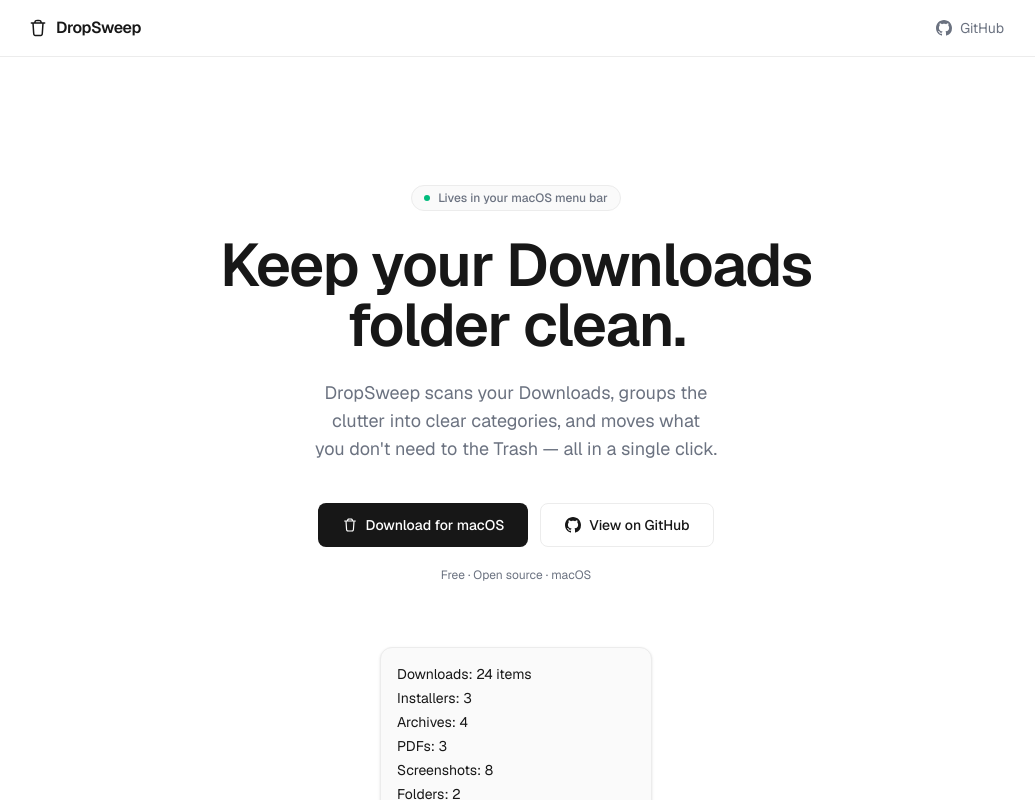
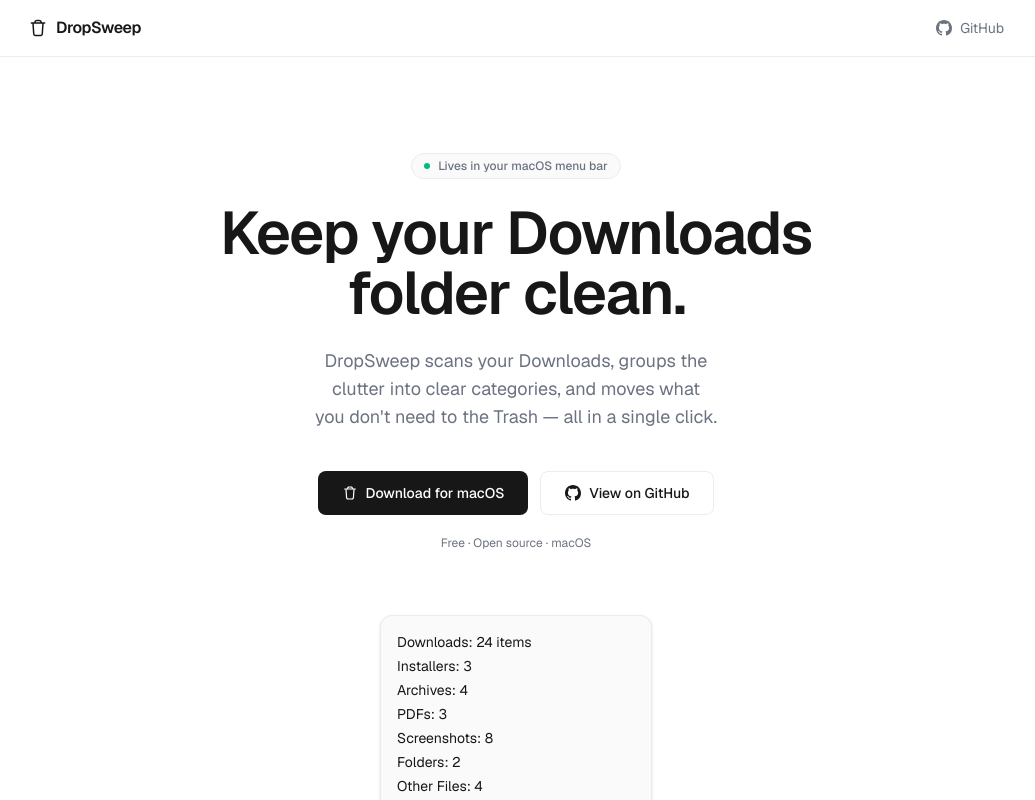
Before and after one commit to timokoethe/DropSweep, a Next.js app in the folder website/: page / in a window 1280 px wide. Shown: the top 800 px of the page, without its empty margins (124-1159 px from the left). Built offline with nearby package versions, Linux system fonts and the light colour scheme; no server answers.

Commit message:
Reduce hero top padding (#11)
Tighten vertical spacing for the hero section in website/app/page.tsx by changing top padding from pt-24 to pt-16 and sm:pt-32 to sm:pt-24. This reduces excessive space above the hero, improving layout on smaller viewports.

```diff
--- a/website/app/page.tsx
+++ b/website/app/page.tsx
@@ -137,7 +137,7 @@
 
       <main className="mx-auto w-full max-w-5xl flex-1 px-6">
         {/* Hero */}
-        <section className="flex flex-col items-center pt-24 pb-20 text-center sm:pt-32">
+        <section className="flex flex-col items-center pt-16 pb-20 text-center sm:pt-24">
           <span className="mb-6 inline-flex items-center gap-2 rounded-full border border-border bg-card px-3 py-1 text-xs font-medium text-muted">
             <span className="h-1.5 w-1.5 rounded-full bg-emerald-500" />
             Lives in your macOS menu bar
```
